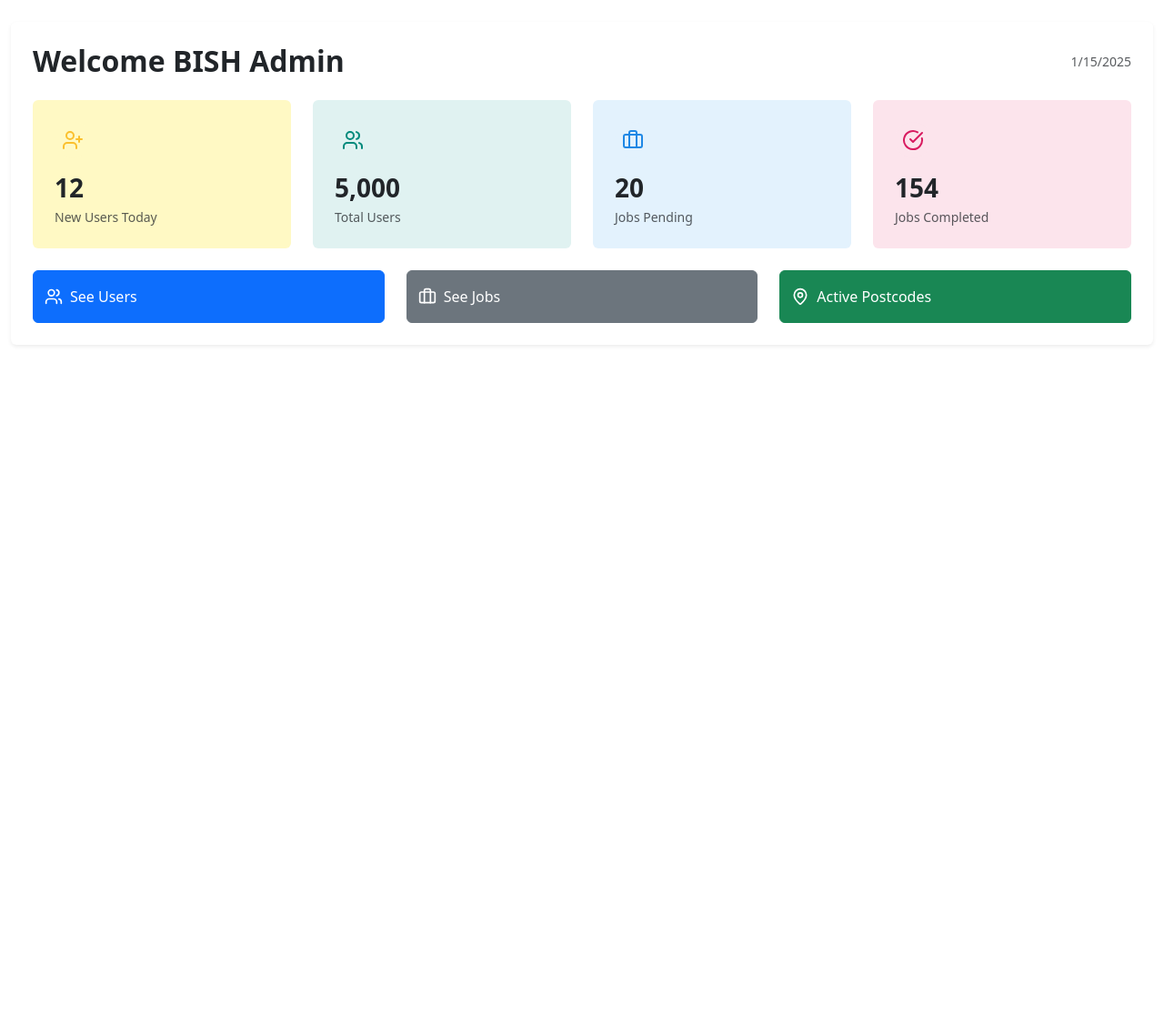
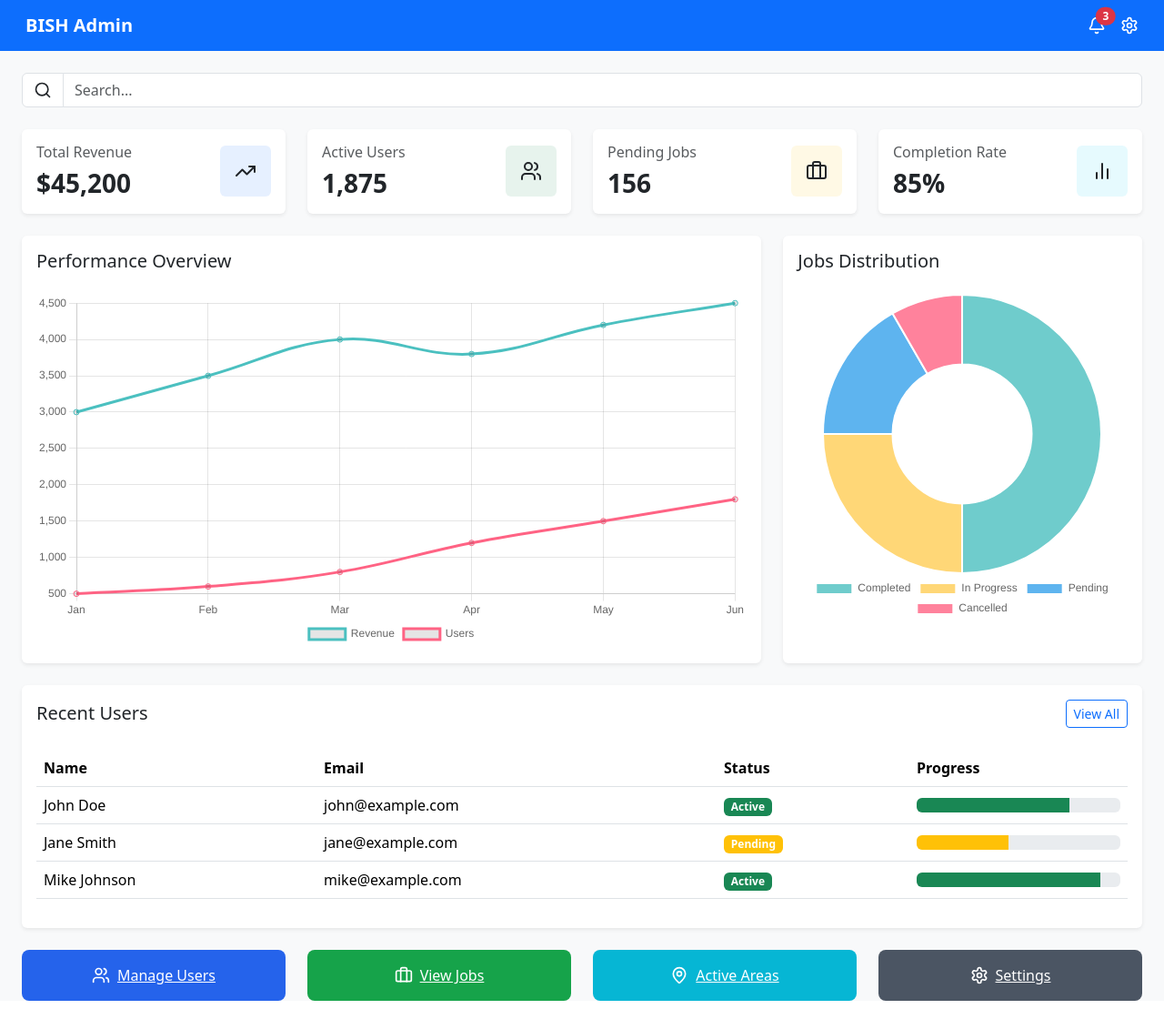
Before and after one commit to karshdev/bish_admin, a React (Vite) app: page / in a window 1280 px wide. Shown: the whole page at 91% size. Before the commit the page ends 800 px from the top, so only its background shows below. Built offline with nearby package versions, Linux system fonts and the light colour scheme.

Commit message:
added charts

```diff
--- a/src/Home Page/HomePage.jsx
+++ b/src/Home Page/HomePage.jsx
@@ -1,80 +1,144 @@
 import React from 'react';
-import { Card, Row, Col, Button, Container } from 'react-bootstrap';
+import { Card, Row, Col, Button, Container, Table, ProgressBar } from 'react-bootstrap';
+import {
+  Users, UserPlus, Briefcase, CheckCircle, MapPin,
+  TrendingUp, Bell, Search, Settings, BarChart2
+} from 'lucide-react';
+import {
+  Chart as ChartJS,
+  CategoryScale,
+  LinearScale,
+  PointElement,
+  LineElement,
+  BarElement,
+  Title,
+  Tooltip,
+  Legend,
+  ArcElement,
+} from 'chart.js';
+import { Line, Bar, Doughnut } from 'react-chartjs-2';
 import { Link } from 'react-router-dom';
-import {
-  Users,
-  UserPlus,
-  Briefcase,
-  CheckCircle,
-  MapPin
-} from 'lucide-react';
 
-const HomePage = () => {
-  const stats = [
+// Register ChartJS components
+ChartJS.register(
+  CategoryScale,
+  LinearScale,
+  PointElement,
+  LineElement,
+  BarElement,
+  Title,
+  Tooltip,
+  Legend,
+  ArcElement
+);
+
+const Dashboard = () => {
+  // Mock data for charts
+  const getVariantClasses = (variant) => {
+    switch (variant) {
+      case 'primary':
+        return 'bg-blue-600 hover:bg-blue-700 text-white';
+      case 'success':
+        return 'bg-green-600 hover:bg-green-700 text-white';
+      case 'info':
+        return 'bg-cyan-500 hover:bg-cyan-600 text-white';
+      case 'secondary':
+        return 'bg-gray-600 hover:bg-gray-700 text-white';
+      default:
+        return 'bg-blue-600 hover:bg-blue-700 text-white';
+    }
+  };
+  const monthlyData = {
+    labels: ['Jan', 'Feb', 'Mar', 'Apr', 'May', 'Jun'],
+    datasets: [
       {
-      title: 'New Users Today',
-      value: '12',
-      icon: <UserPlus size={24} />,
-      bgColor: '#FFF9C4',
-      iconColor: '#FBC02D'
+        label: 'Revenue',
+        data: [3000, 3500, 4000, 3800, 4200, 4500],
+        borderColor: 'rgb(75, 192, 192)',
+        tension: 0.4,
+        fill: false
       },
       {
-      title: 'Total Users',
-      value: '5,000',
-      icon: <Users size={24} />,
-      bgColor: '#E0F2F1',
-      iconColor: '#00897B'
-    },
-    {
-      title: 'Jobs Pending',
-      value: '20',
-      icon: <Briefcase size={24} />,
-      bgColor: '#E3F2FD',
-      iconColor: '#1E88E5'
-    },
-    {
-      title: 'Jobs Completed',
-      value: '154',
-      icon: <CheckCircle size={24} />,
-      bgColor: '#FCE4EC',
-      iconColor: '#D81B60'
+        label: 'Users',
+        data: [500, 600, 800, 1200, 1500, 1800],
+        borderColor: 'rgb(255, 99, 132)',
+        tension: 0.4,
+        fill: false
       }
+    ]
+  };
+
+  const jobsData = {
+    labels: ['Completed', 'In Progress', 'Pending', 'Cancelled'],
+    datasets: [{
+      data: [300, 150, 100, 50],
+      backgroundColor: [
+        'rgba(75, 192, 192, 0.8)',
+        'rgba(255, 206, 86, 0.8)',
+        'rgba(54, 162, 235, 0.8)',
+        'rgba(255, 99, 132, 0.8)',
+      ],
+    }]
+  };
+
+  const recentUsers = [
+    { id: 1, name: 'John Doe', email: 'john@example.com', status: 'Active', progress: 75 },
+    { id: 2, name: 'Jane Smith', email: 'jane@example.com', status: 'Pending', progress: 45 },
+    { id: 3, name: 'Mike Johnson', email: 'mike@example.com', status: 'Active', progress: 90 },
   ];
 
   return (
-    <Container fluid className="py-4">
-      <Card className="border-0 shadow-sm">
-        <Card.Body className="p-4">
-          <div className="d-flex justify-content-between align-items-center mb-4">
-            <h2 className="mb-0 fw-bold">Welcome BISH Admin</h2>
-            <small className="text-muted">
-              {new Date().toLocaleDateString()}
-            </small>
+    <div className="bg-light min-vh-100">
+      {/* Top Navigation */}
+      <nav className="navbar navbar-expand-lg navbar-dark bg-primary px-3 mb-4">
+        <div className="container-fluid">
+          <span className="navbar-brand fw-bold">BISH Admin</span>
+          <div className="d-flex align-items-center">
+            <div className="position-relative me-3">
+              <Bell size={20} className="text-white" />
+              <span className="position-absolute top-0 start-100 translate-middle badge rounded-pill bg-danger">
+                3
+              </span>
+            </div>
+            <Settings size={20} className="text-white" />
+          </div>
+        </div>
+      </nav>
+
+      <Container fluid className="px-4">
+        {/* Search Bar */}
+        <div className="mb-4">
+          <div className="input-group">
+            <span className="input-group-text bg-white">
+              <Search size={20} />
+            </span>
+            <input
+              type="text"
+              className="form-control"
+              placeholder="Search..."
+            />
+          </div>
         </div>
 
-          {/* Stats Grid */}
+        {/* Stats Cards */}
         <Row className="g-4 mb-4">
-            {stats.map((stat, index) => (
-              <Col key={index} xs={12} md={6} lg={3}>
-                <Card
-                  className="border-0 h-100"
-                  style={{ backgroundColor: stat.bgColor }}
-                >
-                  <Card.Body className="p-4">
-                    <div className="d-flex justify-content-between align-items-start">
-                      <div
-                        className="rounded-circle p-2"
-                        style={{
-                          backgroundColor: stat.bgColor,
-                          color: stat.iconColor
-                        }}
-                      >
+          {[
+            { title: 'Total Revenue', value: '$45,200', icon: <TrendingUp />, color: 'primary' },
+            { title: 'Active Users', value: '1,875', icon: <Users />, color: 'success' },
+            { title: 'Pending Jobs', value: '156', icon: <Briefcase />, color: 'warning' },
+            { title: 'Completion Rate', value: '85%', icon: <BarChart2 />, color: 'info' },
+          ].map((stat, idx) => (
+            <Col key={idx} xs={12} md={6} lg={3}>
+              <Card className="border-0 shadow-sm h-100">
+                <Card.Body>
+                  <div className="d-flex justify-content-between align-items-center">
+                    <div>
+                      <h6 className="text-muted mb-2">{stat.title}</h6>
+                      <h3 className="mb-0 fw-bold">{stat.value}</h3>
+                    </div>
+                    <div className={`bg-${stat.color} bg-opacity-10 p-3 rounded`}>
                       {stat.icon}
                     </div>
-                    </div>
-                    <div className="mt-3">
-                      <h3 className="fw-bold mb-1">{stat.value}</h3>
-                      <p className="text-muted mb-0 small">{stat.title}</p>
                   </div>
                 </Card.Body>
               </Card>
@@ -82,54 +146,123 @@ const HomePage = () => {
           ))}
         </Row>
 
-          {/* Action Buttons */}
-          <Row className="g-4">
-            <Col xs={12} md={4}>
-              <Link to="/users" className="text-decoration-none">
-                <Button
-                  variant="primary"
-                  className="w-100 d-flex align-items-center justify-content-between py-3"
-                >
-                  <div className="d-flex align-items-center">
-                    <Users size={20} className="me-2" />
-                    <span>See Users</span>
-                  </div>
-                  <i className="bi bi-arrow-right"></i>
-                </Button>
-              </Link>
+        {/* Charts */}
+        <Row className="g-4 mb-4">
+          <Col lg={8}>
+            <Card className="border-0 shadow-sm">
+              <Card.Body>
+                <h5 className="mb-4">Performance Overview</h5>
+                <Line
+                  data={monthlyData}
+                  options={{
+                    responsive: true,
+                    plugins: {
+                      legend: { position: 'bottom' },
+                    }
+                  }}
+                />
+              </Card.Body>
+            </Card>
           </Col>
-
-            <Col xs={12} md={4}>
-              <Button
-                variant="secondary"
-                className="w-100 d-flex align-items-center justify-content-between py-3"
-              >
-                <div className="d-flex align-items-center">
-                  <Briefcase size={20} className="me-2" />
-                  <span>See Jobs</span>
-                </div>
-                <i className="bi bi-arrow-right"></i>
-              </Button>
-            </Col>
-
-            <Col xs={12} md={4}>
-              <Button
-                variant="success"
-                className="w-100 d-flex align-items-center justify-content-between py-3"
-              >
-                <div className="d-flex align-items-center">
-                  <MapPin size={20} className="me-2" />
-                  <span>Active Postcodes</span>
-                </div>
-                <i className="bi bi-arrow-right"></i>
-              </Button>
+          <Col lg={4}>
+            <Card className="border-0 shadow-sm h-100">
+              <Card.Body>
+                <h5 className="mb-4">Jobs Distribution</h5>
+                <Doughnut
+                  data={jobsData}
+                  options={{
+                    responsive: true,
+                    plugins: {
+                      legend: { position: 'bottom' },
+                    }
+                  }}
+                />
+              </Card.Body>
+            </Card>
           </Col>
         </Row>
 
+        {/* Recent Users Table */}
+        <Row className="mb-4">
+          <Col>
+            <Card className="border-0 shadow-sm">
+              <Card.Body>
+                <div className="d-flex justify-content-between align-items-center mb-4">
+                  <h5 className="mb-0">Recent Users</h5>
+                  <Button variant="outline-primary" size="sm">View All</Button>
+                </div>
+                <Table hover responsive>
+                  <thead>
+                    <tr>
+                      <th>Name</th>
+                      <th>Email</th>
+                      <th>Status</th>
+                      <th>Progress</th>
+                    </tr>
+                  </thead>
+                  <tbody>
+                    {recentUsers.map(user => (
+                      <tr key={user.id}>
+                        <td>{user.name}</td>
+                        <td>{user.email}</td>
+                        <td>
+                          <span className={`badge bg-${user.status === 'Active' ? 'success' : 'warning'}`}>
+                            {user.status}
+                          </span>
+                        </td>
+                        <td style={{ width: '20%' }}>
+                          <ProgressBar
+                            now={user.progress}
+                            variant={user.progress > 70 ? 'success' : 'warning'}
+                            className="mt-1"
+                          />
+                        </td>
+                      </tr>
+                    ))}
+                  </tbody>
+                </Table>
               </Card.Body>
             </Card>
+          </Col>
+        </Row>
+
+        {/* Quick Actions */}
+        <Row className="g-4 mb-[20px]">
+        {[
+  { title: 'Manage Users', icon: <Users size={20} />, variant: 'primary', to: '/users' },
+  { title: 'View Jobs', icon: <Briefcase size={20} />, variant: 'success', to: '/jobs' },
+  { title: 'Active Areas', icon: <MapPin size={20} />, variant: 'info', to: '/areas' },
+  { title: 'Settings', icon: <Settings size={20} />, variant: 'secondary', to: '/settings' },
+].map((action, idx) => (
+  <Col key={idx} xs={12} sm={6} md={3}>
+    <Link
+      to={action.to}
+      className={`
+        w-full
+        py-3
+        px-4
+        flex
+        items-center
+        justify-center
+        gap-2
+        rounded-lg
+        font-medium
+        transition-all
+        duration-200
+        hover:shadow-md
+        active:scale-95
+        ${getVariantClasses(action.variant)}
+      `}
+    >
+      {action.icon}
+      <span>{action.title}</span>
+    </Link>
+  </Col>
+))}
+        </Row>
       </Container>
+    </div>
   );
 };
 
-export default HomePage;
+export default Dashboard;
```
Lines whose indentation alone changed are shown as unchanged.
